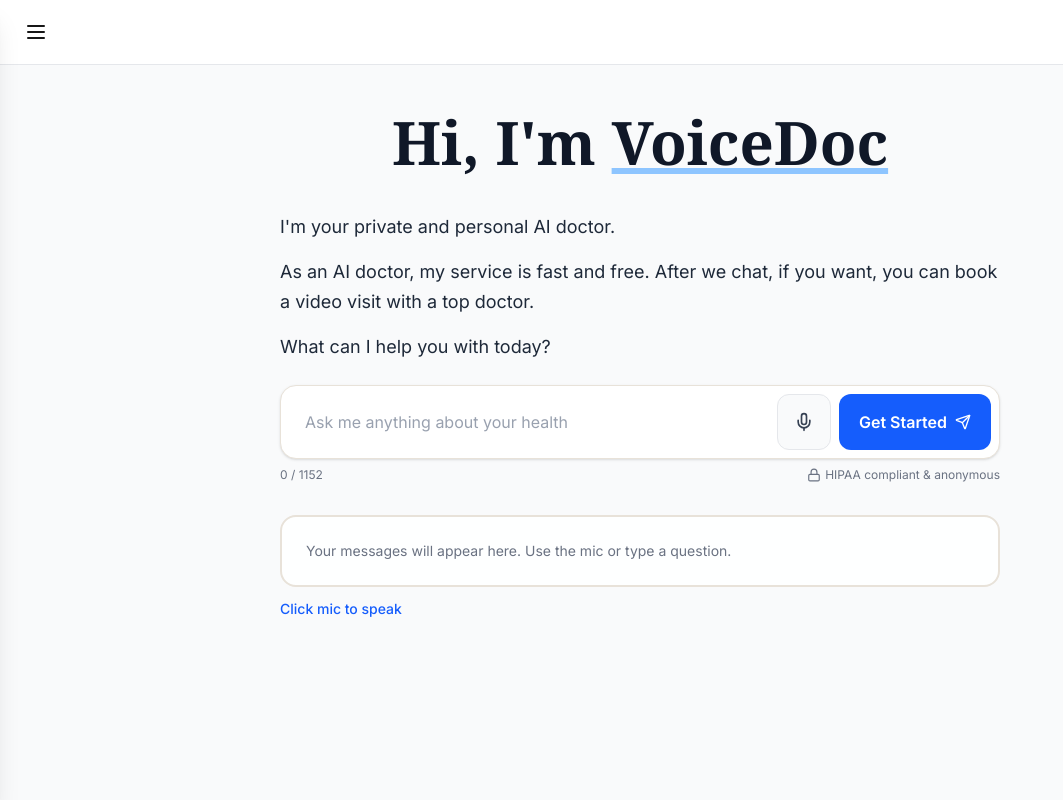
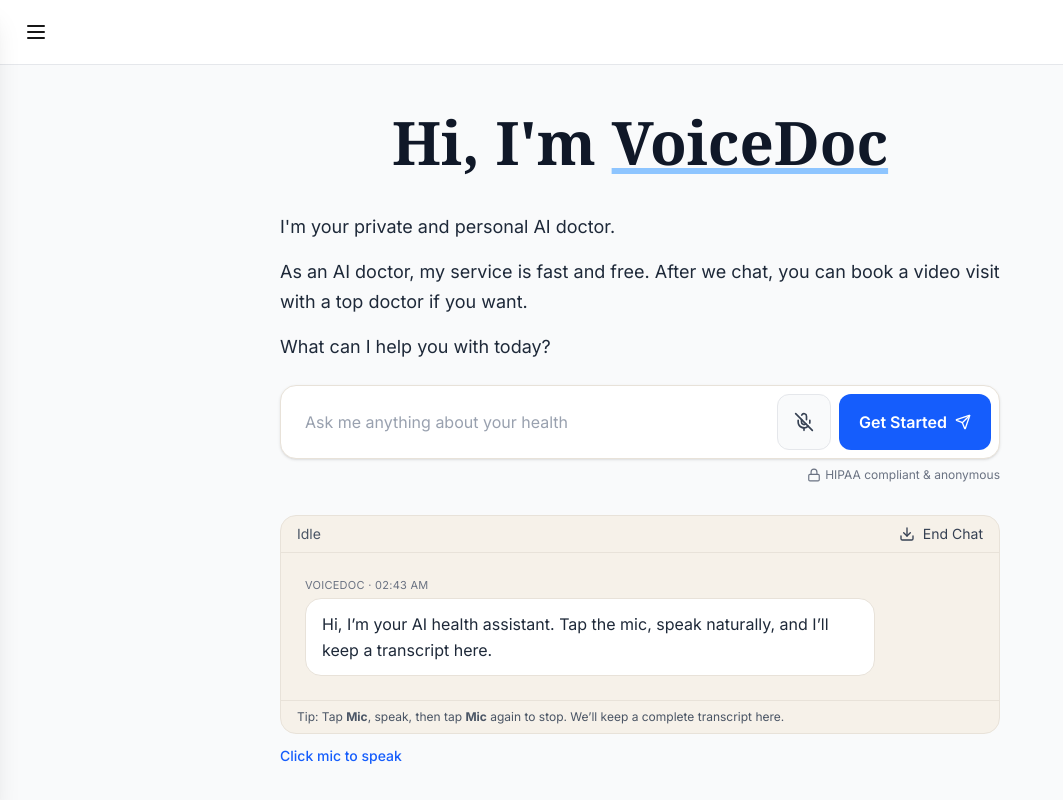
Before and after one commit to LegendaryPenguin/VoiceDoc, a Next.js app in the folder frontend/: page / in a window 1280 px wide. Shown: the whole page, without its empty margins (0-1063 px from the left). Built offline with nearby package versions, Linux system fonts and the light colour scheme.

Commit message:
Working transcript download - ready to mint

```diff
--- a/frontend/app/page.tsx
+++ b/frontend/app/page.tsx
@@ -2,12 +2,12 @@
 
 import React, { useEffect, useRef, useState } from "react";
 import AppShell from "./components/AppShell";
-import { Mic, MicOff, Send, Lock } from "lucide-react";
+import { Mic, MicOff, Send, Lock, Download, Loader2 } from "lucide-react";
 
-// chat message
-type Msg = { id: string; role: "user" | "ai"; text: string; at: Date };
+// chat message shape
+type Msg = { id: string; role: "user" | "ai"; text: string; at: number };
 
-// minimal web speech typings
+// minimal Web Speech typings
 interface WebSpeechRecognition extends EventTarget {
   continuous: boolean;
   interimResults: boolean;
@@ -19,6 +19,7 @@
   onend: (() => void) | null;
   onerror: ((event: any) => void) | null;
 }
+
 declare global {
   interface Window {
     SpeechRecognition?: { new (): WebSpeechRecognition };
@@ -28,18 +29,35 @@
 
 export default function Page() {
   const [input, setInput] = useState("");
-  const [msgs, setMsgs] = useState<Msg[]>([]);
+  const [msgs, setMsgs] = useState<Msg[]>([
+    {
+      id: "welcome",
+      role: "ai",
+      text:
+        "Hi, I’m your AI health assistant. Tap the mic, speak naturally, and I’ll keep a transcript here.",
+      at: 0, // set after mount to avoid hydration mismatch
+    },
+  ]);
   const [listening, setListening] = useState(false);
   const [status, setStatus] = useState("Click mic to speak");
+  const [interim, setInterim] = useState(""); // live partial speech
+  const [thinking, setThinking] = useState(false); // demo spinner
 
   const recRef = useRef<WebSpeechRecognition | null>(null);
   const scrollRef = useRef<HTMLDivElement>(null);
+
+  // stamp stable time after mount
+  useEffect(() => {
+    setMsgs((m) =>
+      m.map((x) => (x.id === "welcome" && x.at === 0 ? { ...x, at: Date.now() } : x))
+    );
+  }, []);
 
   // auto-scroll chat
   useEffect(() => {
     const el = scrollRef.current;
     if (el) el.scrollTop = el.scrollHeight;
-  }, [msgs]);
+  }, [msgs, interim, thinking]);
 
   // init speech recognition
   useEffect(() => {
@@ -51,74 +69,112 @@
       return;
     }
     const rec = new Ctor();
-    rec.continuous = false;
-    rec.interimResults = true;
+    rec.continuous = false; // tap-to-talk
+    rec.interimResults = true; // show live text
     rec.lang = "en-US";
 
     rec.onstart = () => {
       setListening(true);
       setStatus("Listening… speak now");
+      setInterim("");
     };
 
     rec.onresult = (e: any) => {
       let finalText = "";
+      let interimText = "";
       for (let i = e.resultIndex; i < e.results.length; i++) {
         const r = e.results[i];
-        if (r.isFinal) finalText += r[0].transcript;
+        const t = r[0].transcript;
+        if (r.isFinal) finalText += t;
+        else interimText += t;
       }
+      setInterim(interimText);
       if (finalText.trim()) {
-        pushUser(finalText.trim()); // just append to chat
+        setInterim("");
+        pushUser(finalText.trim()); // append to transcript
+        simulateAIReply(); // demo; later call backend
       }
     };
 
     rec.onend = () => {
       setListening(false);
       setStatus("Click mic to speak");
+      setInterim("");
     };
 
     rec.onerror = () => {
       setListening(false);
       setStatus("Mic error — try again");
+      setInterim("");
     };
 
     recRef.current = rec;
-    return () => rec.stop();
+    return () => {
+      try {
+        rec.stop();
+      } catch {}
+    };
   }, []);
 
   const start = () => recRef.current && !listening && recRef.current.start();
   const stop = () => recRef.current && listening && recRef.current.stop();
 
   const pushUser = (text: string) =>
-    setMsgs((m) => [
-      ...m,
-      { id: crypto.randomUUID(), role: "user", text, at: new Date() },
-    ]);
+    setMsgs((m) => [...m, { id: crypto.randomUUID(), role: "user", text, at: Date.now() }]);
+
+  const pushAI = (text: string) =>
+    setMsgs((m) => [...m, { id: crypto.randomUUID(), role: "ai", text, at: Date.now() }]);
+
+  // demo-only reply
+  const simulateAIReply = async () => {
+    setThinking(true);
+    await new Promise((r) => setTimeout(r, 700));
+    setThinking(false);
+    pushAI("Thanks — I’ve added that to your transcript. (Demo reply; backend coming soon.)");
+  };
 
   const onSubmit = (e: React.FormEvent) => {
     e.preventDefault();
     if (!input.trim()) return;
-    pushUser(input.trim()); // for now: only append, no AI call
+    pushUser(input.trim());
     setInput("");
+    simulateAIReply();
   };
+
+  /** ------- Doctor summary download (TXT) ------- **/
+  const endChatAndDownload = () => {
+    const txt = summarizeForDoctor(msgs);
+    const blob = new Blob([txt], { type: "text/plain;charset=utf-8" });
+    const url = URL.createObjectURL(blob);
+    const a = document.createElement("a");
+    const ts = new Date().toISOString().replace(/[:.]/g, "-");
+    a.href = url;
+    a.download = `voicedoc-summary-${ts}.txt`;
+    a.click();
+    URL.revokeObjectURL(url);
+  };
+
+  const fmtTime = (ms: number) =>
+    ms > 0 ? new Date(ms).toLocaleTimeString([], { hour: "2-digit", minute: "2-digit" }) : "now";
 
   return (
     <AppShell>
       <div className="mx-auto max-w-3xl px-6 py-10">
-        {/* Heading block (mirrors screenshot style) */}
+        {/* Heading */}
         <h1 className="text-5xl md:text-6xl font-serif font-bold text-gray-900 text-center leading-tight">
-          Hi, I'm <span className="underline decoration-blue-300">VoiceDoc</span>
+          Hi, I&apos;m <span className="underline decoration-blue-300">VoiceDoc</span>
         </h1>
 
         <div className="mt-8 space-y-4 text-gray-800 text-lg leading-relaxed">
-          <p>I'm your private and personal AI doctor.</p>
+          <p>I&apos;m your private and personal AI doctor.</p>
           <p>
-            As an AI doctor, my service is fast and free. After we chat, if you
-            want, you can book a video visit with a top doctor.
+            As an AI doctor, my service is fast and free. After we chat, you can book a video visit
+            with a top doctor if you want.
           </p>
           <p>What can I help you with today?</p>
         </div>
 
-        {/* Input row like the screenshot */}
+        {/* Input row */}
         <form
           onSubmit={onSubmit}
           className="mt-6 rounded-2xl border border-[#E8E2D9] bg-white shadow-sm p-2 flex items-stretch gap-2"
@@ -130,20 +186,23 @@
             className="flex-1 px-4 py-4 rounded-xl outline-none text-gray-900 placeholder:text-gray-400"
             maxLength={1152}
           />
-          {/* mic toggle */}
+
+          {/* Mic = recording, MicOff = idle */}
           <button
             type="button"
             onClick={listening ? stop : start}
-            className={`rounded-xl px-4 flex items-center justify-center transition ${
+            className={`rounded-xl px-4 flex items-center justify-center border transition ${
               listening
-                ? "bg-red-50 text-red-600 border border-red-200"
-                : "bg-gray-50 text-gray-700 border border-gray-200 hover:bg-gray-100"
+                ? "bg-red-50 text-red-600 border-red-200"
+                : "bg-gray-50 text-gray-700 border-gray-200 hover:bg-gray-100"
             }`}
             aria-pressed={listening}
-            title={status}
+            aria-label={listening ? "Stop recording" : "Start recording"}
+            title={listening ? "Stop recording" : "Start recording"}
           >
-            {listening ? <MicOff className="w-5 h-5" /> : <Mic className="w-5 h-5" />}
+            {listening ? <Mic className="w-5 h-5" /> : <MicOff className="w-5 h-5" />}
           </button>
+
           <button
             type="submit"
             className="bg-blue-600 hover:bg-blue-700 active:bg-blue-800 text-white font-semibold rounded-xl px-5 flex items-center gap-2"
@@ -152,49 +211,87 @@
           </button>
         </form>
 
-        {/* helper row (counter + HIPAA line) */}
-        <div className="mt-2 flex items-center justify-between text-xs text-gray-500">
-          <span>{`${input.length} / 1152`}</span>
+        {/* helper row (no counter) */}
+        <div className="mt-2 flex items-center justify-end text-xs text-gray-500">
           <span className="inline-flex items-center gap-1">
             <Lock className="w-3.5 h-3.5" />
-            HIPAA compliant & anonymous
+            HIPAA compliant &amp; anonymous
           </span>
         </div>
 
-        {/* Chat panel with warm beige border */}
-        <div className="mt-8 rounded-2xl border-2 border-[#E8E2D9] bg-white/90">
-          <div
-            ref={scrollRef}
-            className="max-h-[420px] overflow-y-auto p-4 md:p-6 space-y-3"
-          >
-            {msgs.length === 0 && (
-              <div className="text-gray-500 text-sm">
-                Your messages will appear here. Use the mic or type a question.
+        {/* Transcript panel — rounded, beige background */}
+        <div className="mt-8 rounded-2xl border border-[#E8E2D9] bg-[#F6F1E9]">
+          {/* top status bar */}
+          <div className="flex items-center justify-between px-4 py-2 border-b border-[#E8E2D9] text-sm">
+            <div className="flex items-center gap-3">
+              {listening ? (
+                <span className="inline-flex items-center gap-2 text-red-600">
+                  <span className="relative flex h-2 w-2">
+                    <span className="animate-ping absolute inline-flex h-full w-full rounded-full bg-red-400 opacity-75" />
+                    <span className="relative inline-flex rounded-full h-2 w-2 bg-red-500" />
+                  </span>
+                  Listening…
+                </span>
+              ) : (
+                <span className="text-gray-600">Idle</span>
+              )}
+              {thinking && (
+                <span className="inline-flex items-center gap-2 text-blue-600">
+                  <Loader2 className="h-4 w-4 animate-spin" />
+                  Generating reply…
+                </span>
+              )}
+            </div>
+            <button
+              onClick={endChatAndDownload}
+              className="inline-flex items-center gap-2 text-gray-700 hover:text-gray-900"
+              title="Download summary (later: mint)"
+            >
+              <Download className="w-4 h-4" />
+              End Chat
+            </button>
+          </div>
+
+          {/* scrollable chat area */}
+          <div ref={scrollRef} className="max-h-[420px] overflow-y-auto p-4 md:p-6 space-y-4">
+            {msgs.map((m) => {
+              const bubble =
+                m.role === "user"
+                  ? "ml-auto bg-blue-600 text-white"
+                  : "bg-white text-gray-800 border border-[#E8E2D9]";
+              return (
+                <div key={m.id}>
+                  <div className="text-[11px] uppercase tracking-wide text-gray-500 mb-1">
+                    {m.role === "user" ? "You" : "VoiceDoc"} · {fmtTime(m.at)}
+                  </div>
+                  <div className={`max-w-[85%] rounded-2xl px-4 py-3 leading-relaxed ${bubble}`}>
+                    {m.text}
+                  </div>
+                </div>
+              );
+            })}
+
+            {/* live interim bubble while speaking */}
+            {listening && interim && (
+              <div>
+                <div className="text-[11px] uppercase tracking-wide text-gray-500 mb-1">You · now</div>
+                <div className="max-w-[85%] ml-auto rounded-2xl px-4 py-3 bg-blue-50 text-blue-900 border border-blue-200">
+                  {interim}
+                </div>
               </div>
             )}
+          </div>
 
-            {msgs.map((m) => (
-              <div
-                key={m.id}
-                className={`max-w-[85%] rounded-2xl px-4 py-3 ${
-                  m.role === "user"
-                    ? "ml-auto bg-blue-600 text-white"
-                    : "bg-gray-100 text-gray-800"
-                }`}
-              >
-                {m.text}
-              </div>
-            ))}
+          {/* bottom hint bar */}
+          <div className="px-4 py-2 border-t border-[#E8E2D9] text-xs text-gray-600">
+            Tip: Tap <b>Mic</b>, speak, then tap <b>Mic</b> again to stop. We’ll keep a complete
+            transcript here.
           </div>
         </div>
 
         {/* small mic status under chat */}
         <div className="mt-3 text-sm">
-          <span
-            className={`${
-              listening ? "text-red-600" : "text-blue-600"
-            } font-medium`}
-          >
+          <span className={`${listening ? "text-red-600" : "text-blue-600"} font-medium`}>
             {status}
           </span>
         </div>
@@ -202,3 +299,106 @@
     </AppShell>
   );
 }
+
+/** ========= Helper: build a doctor-friendly TXT summary ========= **/
+function summarizeForDoctor(allMsgs: Msg[]): string {
+  const users = allMsgs.filter((m) => m.role === "user").map((m) => m.text.trim());
+  const ais = allMsgs.filter((m) => m.role === "ai").map((m) => m.text.trim());
+  const allUserText = users.join("\n").toLowerCase();
+
+  const chiefComplaint = users[0] || "Not provided";
+
+  const pickLines = (keywords: RegExp[]) =>
+    users.filter((t) => keywords.some((k) => k.test(t.toLowerCase())));
+
+  const meds = pickLines([
+    /\bmeds?\b|\bmedication\b|\bpill\b|\bdose\b|\bmg\b|\btaking\b|\btake\b/,
+    /\bibuprofen|advil|tylenol|acetaminophen|paracetamol|amoxicillin|metformin|statin\b/,
+  ]);
+
+  const allergies = pickLines([/\ballerg/i, /\brash\b/, /\banaphylaxis\b/]);
+
+  const history = pickLines([
+    /\bhistory\b|\bdiagnosed\b|\bsurgery\b|\boperation\b|\bdiabetes\b|\bhypertension\b|\basthma\b/,
+  ]);
+
+  const vitals = pickLines([
+    /\btemp|temperature|fever|°f|°c\b/,
+    /\bbp\b|\bblood pressure\b/,
+    /\bbpm\b|\bheart rate\b/,
+    /\bspo2\b|\boxygen\b/,
+  ]);
+
+  const onset = matchAll(allUserText, /\b(since|for|started|onset)\b.*?(?:\bago\b|days?|weeks?|months?|years?)/g);
+  const durations = matchAll(allUserText, /\b\d+\s+(?:day|week|month|year)s?\b/g);
+
+  const redFlagsList = [
+    "chest pain",
+    "shortness of breath",
+    "severe headache",
+    "fainted",
+    "unconscious",
+    "heavy bleeding",
+    "vision loss",
+    "slurred speech",
+    "confusion",
+    "stiff neck",
+    "high fever",
+    "pregnant",
+    "suicid",
+    "overdose",
+  ];
+  const redFlags = redFlagsList.filter((k) => allUserText.includes(k));
+
+  const lines = [
+    "VoiceDoc — Visit Summary (Auto-generated)",
+    `Date: ${new Date().toLocaleString()}`,
+    "",
+    "Patient:",
+    "  • Anonymous (no identity collected in this session)",
+    "",
+    "Chief Complaint:",
+    `  • ${chiefComplaint}`,
+    "",
+    "Symptom Summary (patient statements):",
+    ...(users.length ? users.map((u) => `  • ${u}`) : ["  • Not provided"]),
+    "",
+    "Onset / Duration (parsed):",
+    `  • Phrases: ${onset.length ? onset.join("; ") : "—"}`,
+    `  • Durations: ${durations.length ? durations.join("; ") : "—"}`,
+    "",
+    "Medications Mentioned:",
+    ...(meds.length ? meds.map((m) => `  • ${m}`) : ["  • —"]),
+    "",
+    "Allergies Mentioned:",
+    ...(allergies.length ? allergies.map((m) => `  • ${m}`) : ["  • —"]),
+    "",
+    "Relevant History (self-reported):",
+    ...(history.length ? history.map((m) => `  • ${m}`) : ["  • —"]),
+    "",
+    "Home Measurements / Vitals Mentioned:",
+    ...(vitals.length ? vitals.map((m) => `  • ${m}`) : ["  • —"]),
+    "",
+    "Potential Red Flags (keyword scan):",
+    `  • ${redFlags.length ? redFlags.join(", ") : "None detected based on keywords"}`,
+    "",
+    "AI Guidance Given (high-level):",
+    ...(ais.length ? ais.map((a) => `  • ${a}`) : ["  • —"]),
+    "",
+    "Next Steps Discussed:",
+    "  • —",
+    "",
+    "Disclaimer:",
+    "  • This summary is auto-generated for clinical review and is not medical advice.",
+  ];
+
+  return lines.join("\n");
+}
+
+function matchAll(text: string, re: RegExp): string[] {
+  const out: string[] = [];
+  let m: RegExpExecArray | null;
+  const r = new RegExp(re.source, re.flags);
+  while ((m = r.exec(text))) out.push(m[0]);
+  return out;
+}
```
